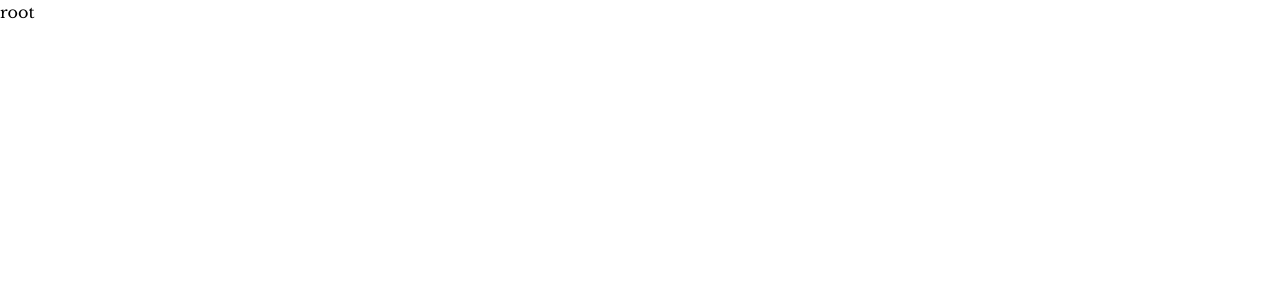
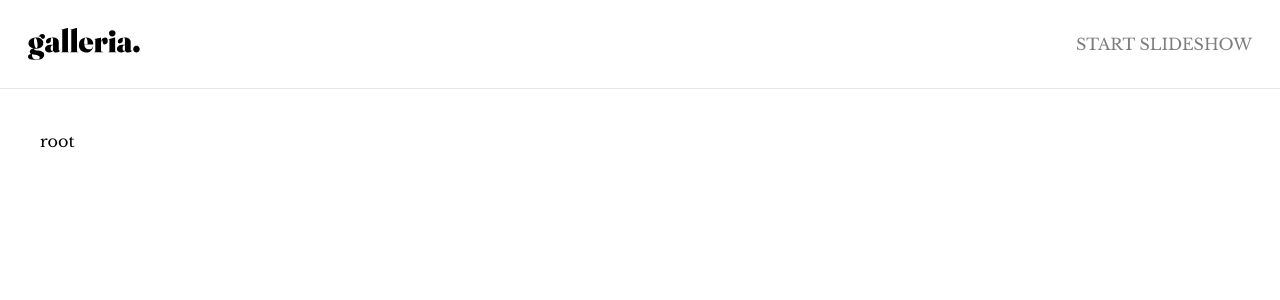
Before and after one commit to caarlosdamian/galleria-slideshow-site, a Next.js app: page / in a window 1280 px wide. Shown: the top 300 px of the page. Built offline with nearby package versions, Linux system fonts and the light colour scheme.

Commit message:
feat(components): added header component

```diff
--- a/app/(root)/page.tsx
+++ b/app/(root)/page.tsx
@@ -1,7 +1,9 @@
 export default function Home() {
   return (
-    <section className="w-full">
-      <h1>root</h1>
+    <section className="w-ful p-6 sm:p-10">
+      <div className="">
+        <h1>root</h1>
+      </div>
     </section>
   );
 }
--- a/app/layout.tsx
+++ b/app/layout.tsx
@@ -1,5 +1,6 @@
 import type { Metadata } from 'next';
 import { Libre_Baskerville } from 'next/font/google';
+import { Header } from '@/components';
 import './globals.css';
 
 const libre = Libre_Baskerville({
@@ -20,7 +21,10 @@ export default function RootLayout({
   return (
     <html lang="en">
       <body className={libre.className}>
-        <main className="max-w-autoScreen mx-auto">{children}</main>
+        <main className="max-w-autoScreen mx-auto">
+          <Header />
+          {children}
+        </main>
       </body>
     </html>
   );
--- /dev/null
+++ b/components/header/Header.tsx
@@ -0,0 +1,10 @@
+import Image from 'next/image';
+
+export const Header = () => {
+  return (
+    <nav className="w-full max-w-[1360px] flex items-center justify-between border-custom-platinum border-b-[1px] p-6 sm:p-7 2xl:py-10 2xl:px-0 2xl:mx-auto">
+      <Image src="/shared/logo.svg" alt="logo" width={112} height={32} />
+      <button className="link-one text-custom-gray">START SLIDESHOW</button>
+    </nav>
+  );
+};
--- /dev/null
+++ b/components/index.ts
@@ -0,0 +1 @@
+export { Header } from "./header/Header";
--- a/styles/theme.css
+++ b/styles/theme.css
@@ -69,7 +69,7 @@
   }
 
   .link-one {
-    @apply text-[12px] leading-normal font-bold tracking-[2.471px]
+    @apply text-[9px] sm:text-[12px] leading-normal font-bold tracking-[2.471px]
   }
 
   .link-two {
```
